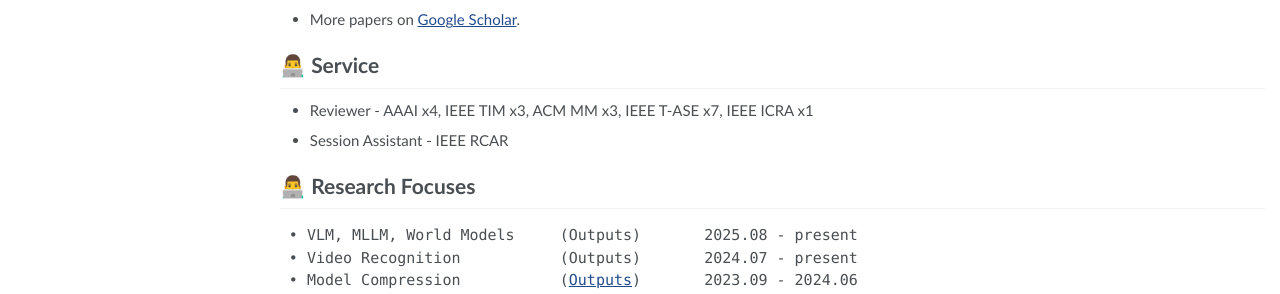
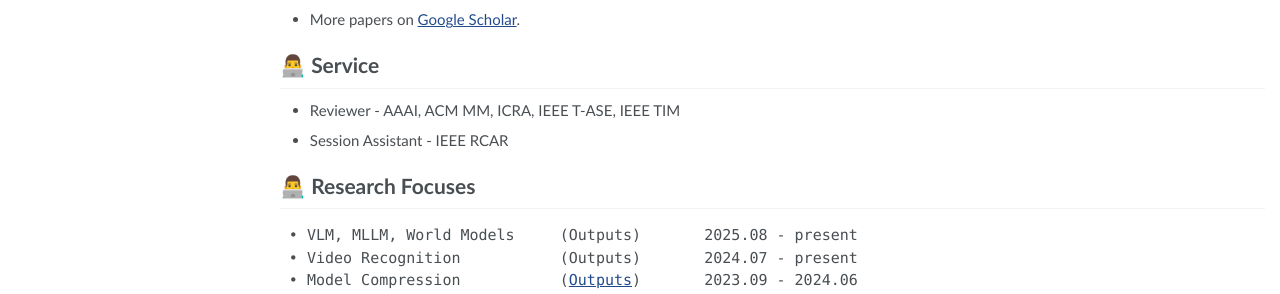
Before and after one commit to microa/microa.github.io, a Jekyll site: the page built from _pages/about.md, in a window 1280 px wide and 1111 px high. Shown: the part 669-963 px from the top of the window. Built offline with Jekyll 4.4.1, drawn with Linux system fonts in a browser that asks for light colours; some web fonts are replaced.

Commit message:
Update about.md

```diff
--- a/_pages/about.md
+++ b/_pages/about.md
@@ -51,7 +51,7 @@
 - More papers on [Google Scholar](https://scholar.google.com/citations?user=WsVak2gAAAAJ).
 
 # 👨‍💻 Service
-- Reviewer - AAAI x4, IEEE TIM x3, ACM MM x3, IEEE T-ASE x7, IEEE ICRA x1
+- Reviewer - AAAI, ACM MM, ICRA, IEEE T-ASE, IEEE TIM
 - Session Assistant - IEEE RCAR
 
 # 👨‍💻 Research Focuses
```
